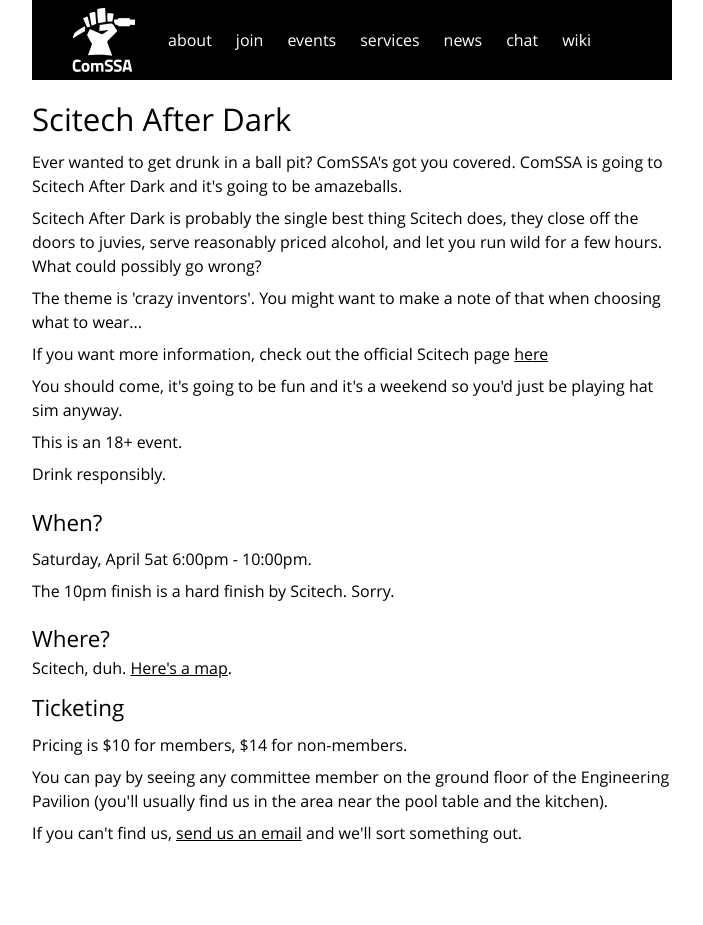
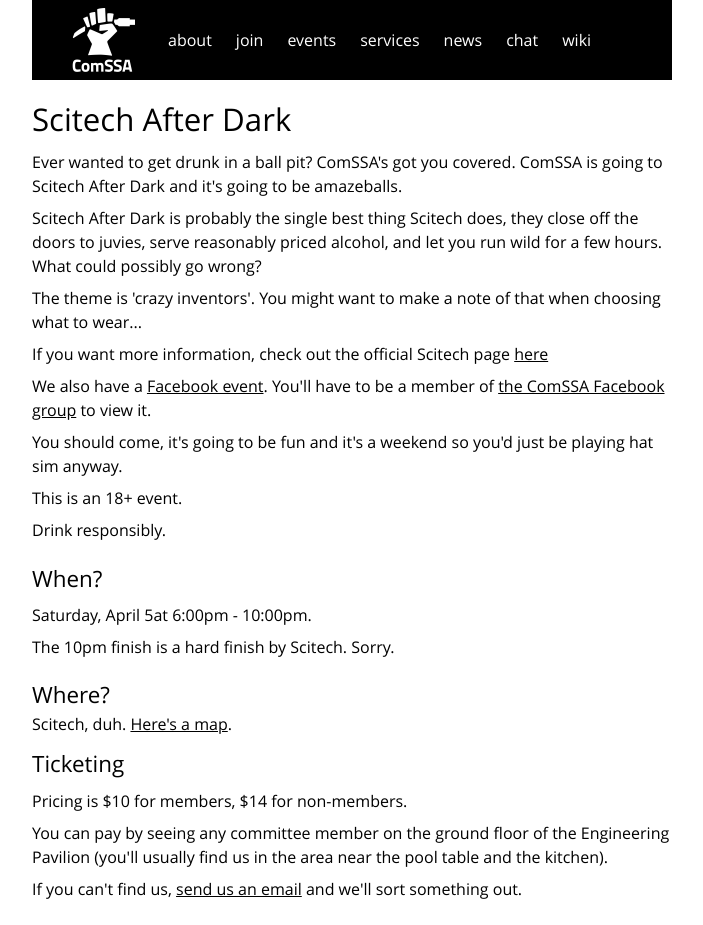
Before and after one commit to ComSSA/www.comssa.org.au, a Jekyll site: the page built from afterdark/index.html, in a window 1280 px wide. Shown: the whole page, without its empty margins (288-991 px from the left). Built offline with Jekyll 4.4.1, drawn with Linux system fonts in a browser that asks for light colours; before the commit the page ends 900 px from its top, so only the background shows below that.

Commit message:
added link to fb group on afterdark page

```diff
--- a/afterdark/index.html
+++ b/afterdark/index.html
@@ -13,6 +13,9 @@ go wrong?
 <p>The theme is 'crazy inventors'. You might want to make a note of that when choosing what to wear...
 
 <p>If you want more information, check out the official Scitech page <a href="http://www.scitech.org.au/featured/1572-scitech-after-dark-5-april">here</a>
+
+<p>We also have a <a href="https://www.facebook.com/events/1398517497086450/">Facebook event</a>. You'll have
+to be a member of <a href="https://www.facebook.com/groups/ComSSA">the ComSSA Facebook group</a> to view it.
 
 <p>You should come, it's going to be fun and it's a weekend so you'd just be playing hat sim anyway.
 
```
